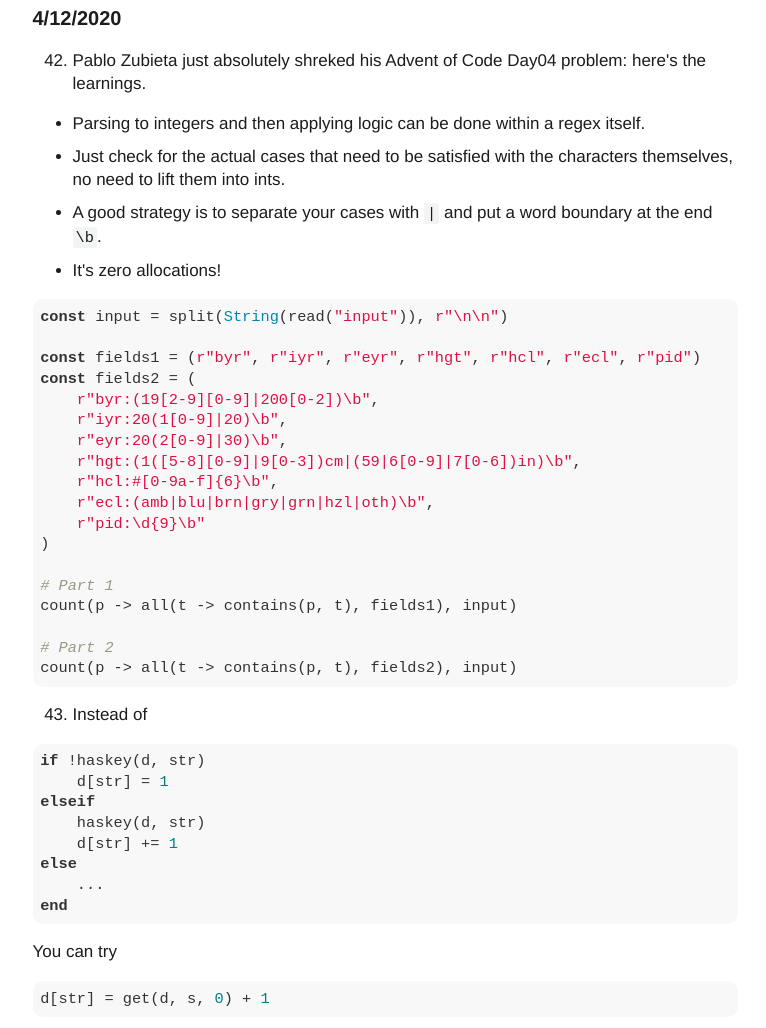
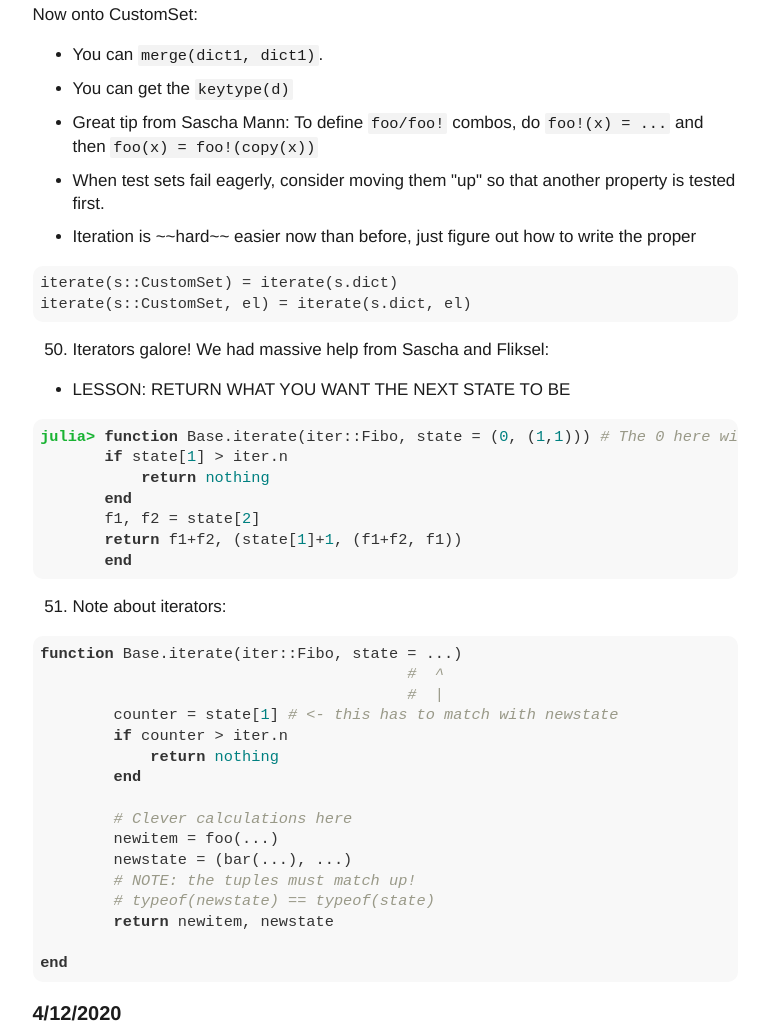
Before and after one commit to miguelraz/miguelraz.github.io, a plain HTML site: page diary/index.html in a window 1280 px wide. Shown: the part 1080-2108 px from the top of the page, without its empty margins (255-1021 px from the left). Drawn offline with Linux system fonts and the light colour scheme; some packages are replaced by stand-ins of ours; a script that the page names is missing.

Commit message:
Deploying to gh-pages from  @ 762e4a4c0dc123605396b46b81ce6f8c657acc9a 🚀

```diff
--- a/diary/index.html
+++ b/diary/index.html
@@ -32,6 +32,56 @@
 <li><p><code>show&#40;io::IO, x::RationalNumber&#41; &#61; print&#40;io, num&#40;x&#41;,&quot;//&quot;,den&#40;x&#41;&#41;</code></p>
 
 </ul>
+<p>Now onto CustomSet:</p>
+<ul>
+<li><p>You can <code>merge&#40;dict1, dict1&#41;</code>.</p>
+
+<li><p>You can get the <code>keytype&#40;d&#41;</code></p>
+
+<li><p>Great tip from Sascha Mann: To define <code>foo/foo&#33;</code> combos, do <code>foo&#33;&#40;x&#41; &#61; ...</code> and then <code>foo&#40;x&#41; &#61; foo&#33;&#40;copy&#40;x&#41;&#41;</code></p>
+
+<li><p>When test sets fail eagerly, consider moving them &quot;up&quot; so that another property is tested first.</p>
+
+<li><p>Iteration is ~~hard~~ easier now than before, just figure out how to write the proper</p>
+
+</ul>
+<pre><code class="julia hljs">iterate(s::CustomSet) = iterate(s.dict)
+iterate(s::CustomSet, el) = iterate(s.dict, el)</code></pre>
+<ol start=50 >
+<li><p>Iterators galore&#33; We had massive help from Sascha and Fliksel:</p>
+
+</ol>
+<ul>
+<li><p>LESSON: RETURN WHAT YOU WANT THE NEXT STATE TO BE</p>
+
+</ul>
+<pre><code class="julia-repl hljs"><span class=hljs-meta >julia&gt;</span><span class=julia > <span class=hljs-keyword >function</span> Base.iterate(iter::Fibo, state = (<span class=hljs-number >0</span>, (<span class=hljs-number >1</span>,<span class=hljs-number >1</span>))) <span class=hljs-comment ># The 0 here will represent the &quot;counter&quot; </span>
+       <span class=hljs-keyword >if</span> state[<span class=hljs-number >1</span>] &gt; iter.n
+           <span class=hljs-keyword >return</span> <span class=hljs-literal >nothing</span>
+       <span class=hljs-keyword >end</span>
+       f1, f2 = state[<span class=hljs-number >2</span>]
+       <span class=hljs-keyword >return</span> f1+f2, (state[<span class=hljs-number >1</span>]+<span class=hljs-number >1</span>, (f1+f2, f1))
+       <span class=hljs-keyword >end</span></span></code></pre>
+<ol start=51 >
+<li><p>Note about iterators:</p>
+
+</ol>
+<pre><code class="julia hljs"><span class=hljs-keyword >function</span> Base.iterate(iter::Fibo, state = ...)
+				        <span class=hljs-comment >#  ^ </span>
+					<span class=hljs-comment >#  |	</span>
+	counter = state[<span class=hljs-number >1</span>] <span class=hljs-comment ># &lt;- this has to match with newstate</span>
+	<span class=hljs-keyword >if</span> counter &gt; iter.n
+	    <span class=hljs-keyword >return</span> <span class=hljs-literal >nothing</span>
+	<span class=hljs-keyword >end</span>
+
+	<span class=hljs-comment ># Clever calculations here</span>
+	newitem = foo(...)
+	newstate = (bar(...), ...)
+	<span class=hljs-comment ># NOTE: the tuples must match up!</span>
+	<span class=hljs-comment ># typeof(newstate) == typeof(state)</span>
+	<span class=hljs-keyword >return</span> newitem, newstate
+
+<span class=hljs-keyword >end</span></code></pre>
 <h3 id=4122020 ><a href="#4122020">4/12/2020</a></h3>
 <ol start=42 >
 <li><p>Pablo Zubieta just absolutely shreked his Advent of Code Day04 problem: here&#39;s the learnings.</p>
```
